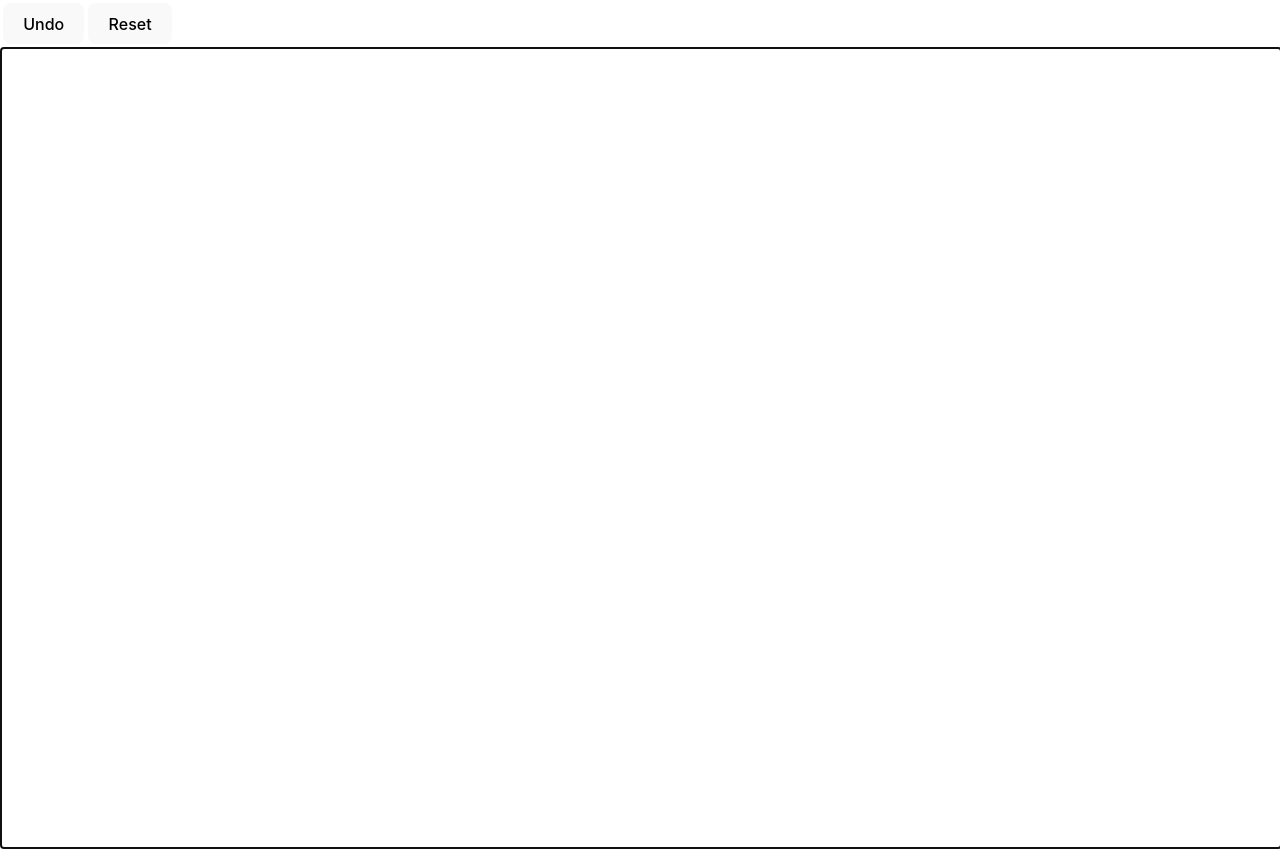
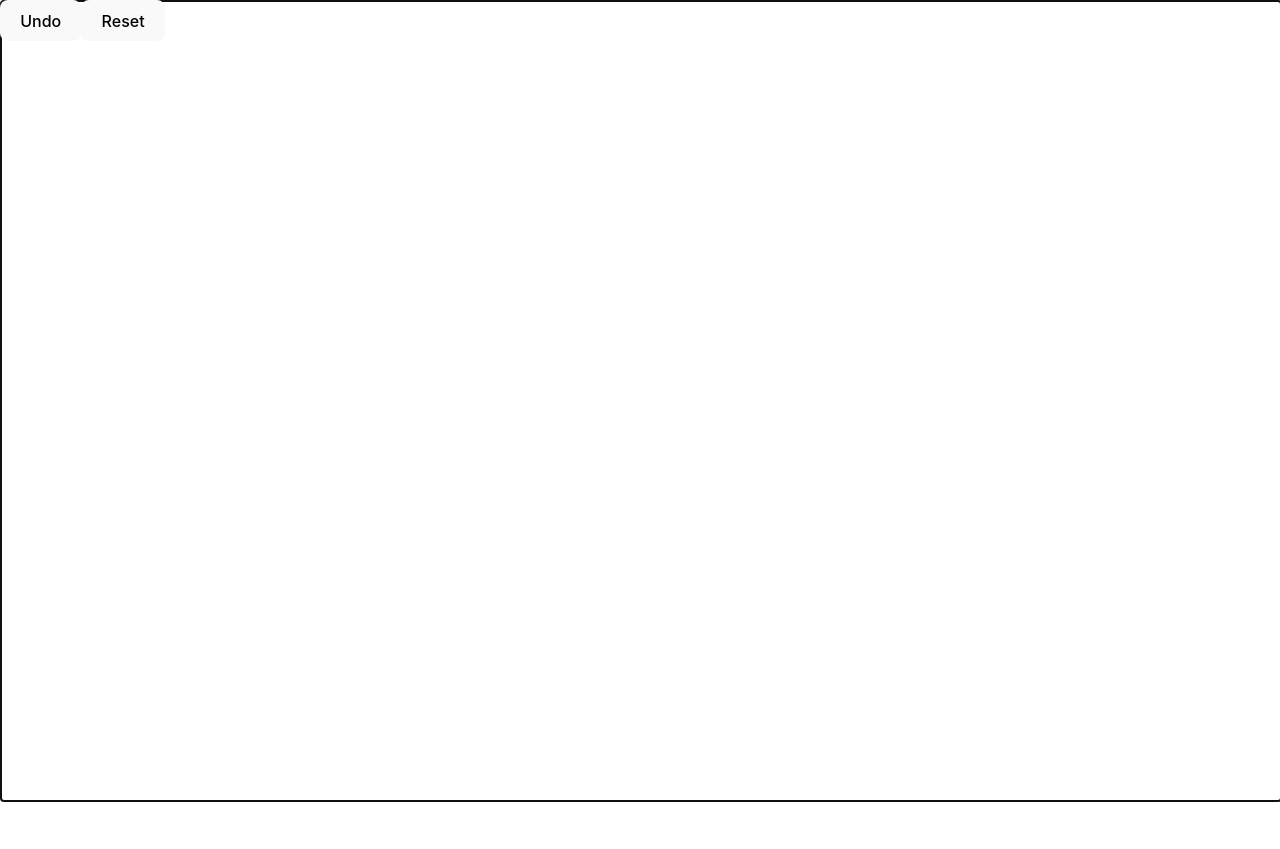
Before and after one commit to harryuan65/WhiteBoard, a React (Vite) app: page / in a window 1280 px wide. After the commit the page ends 802 px from the top, so only its background shows below. Built offline with nearby package versions, Linux system fonts and the light colour scheme.

Commit message:
feat: btns in fixed toolbar

```diff
--- a/src/components/WhiteBoard/index.tsx
+++ b/src/components/WhiteBoard/index.tsx
@@ -1,4 +1,5 @@
 import React, { useState, useRef, useLayoutEffect } from 'react';
+import styles from './styles.module.css';
 
 const Whiteboard: React.FC = () => {
   const canvasRef = useRef<HTMLCanvasElement>(null);
@@ -111,18 +112,10 @@ const Whiteboard: React.FC = () => {
 
   return (
     <>
-      <table>
-        <tbody>
-          <tr>
-            <td>
-              <button onClick={handleUndo}>Undo</button>
-            </td>
-            <td>
-              <button onClick={handleReset}>Reset</button>
-            </td>
-          </tr>
-        </tbody>
-      </table>
+      <div className={styles.ToolBar}>
+        <button onClick={handleUndo}>Undo</button>
+        <button onClick={handleReset}>Reset</button>
+      </div>
       {/* autoFocus + tabIndex to allow focus */}
       <canvas
         ref={canvasRef}
--- /dev/null
+++ b/src/components/WhiteBoard/styles.module.css
@@ -0,0 +1,6 @@
+.ToolBar {
+  display: flex;
+  align-items: center;
+  position: fixed;
+  top: 0;
+}
```
